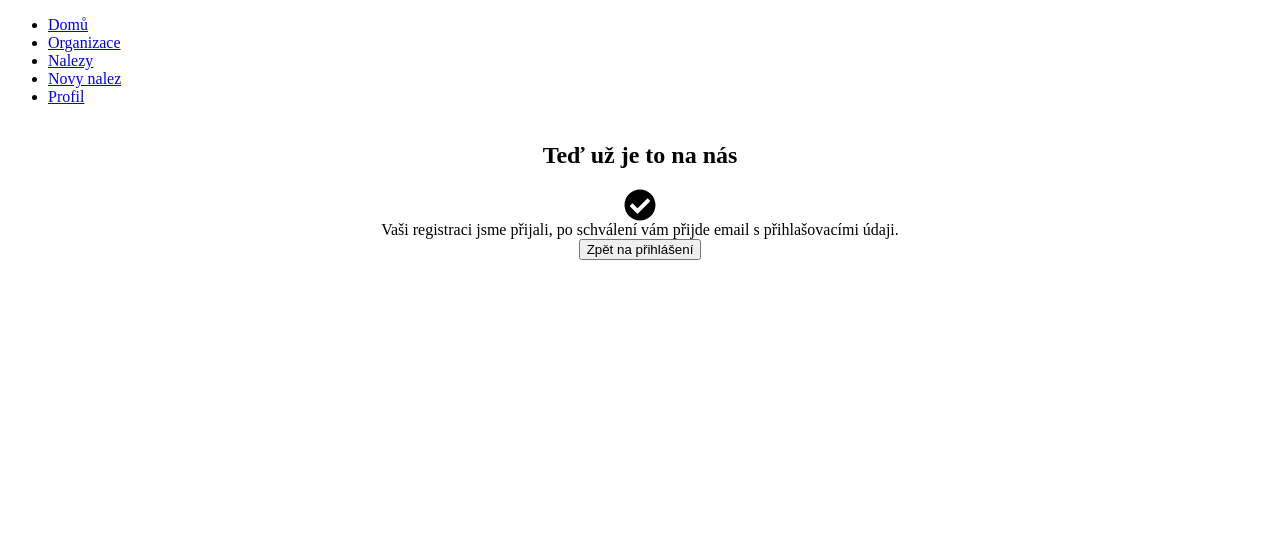
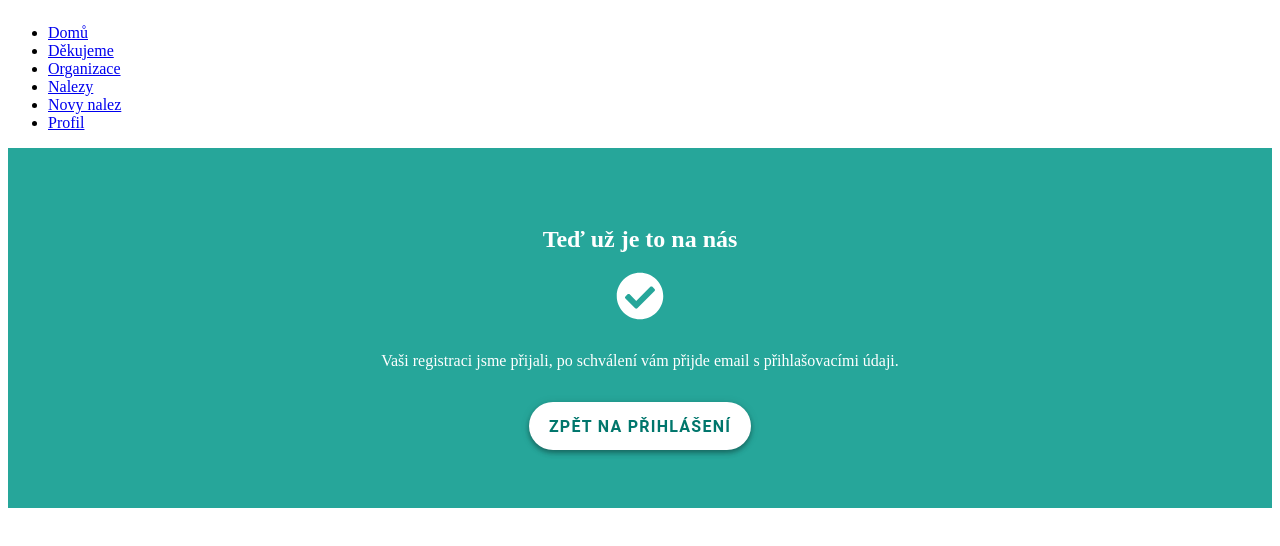
Before and after one commit to cesko-digital/jehlomat, a React app in the folder web-jehlomat/: page /registrace/dekujeme in a window 1280 px wide. Shown: the top 546 px of the page. Built offline with nearby package versions, Linux system fonts and the light colour scheme.

Commit message:
#12 secondary button, flex

```diff
--- a/web-jehlomat/src/Components/Navigation.tsx
+++ b/web-jehlomat/src/Components/Navigation.tsx
@@ -8,6 +8,9 @@ export default function Navigation() {
         <ul>
           <li>
             <Link to="/">Domů</Link>
+          </li>
+          <li>
+            <Link to="/registrace/dekujeme">Děkujeme</Link>
           </li>
           <li>
             <Link to="/organizace">Organizace</Link>
--- a/web-jehlomat/src/Registrace/Dekujeme.tsx
+++ b/web-jehlomat/src/Registrace/Dekujeme.tsx
@@ -6,22 +6,34 @@ import { FontAwesomeIcon } from '@fortawesome/react-fontawesome';
 import { faCheckCircle } from '@fortawesome/free-solid-svg-icons';
 import styled from 'styled-components';
 
+import { primary as bgColor, white as textColor } from '../Components/Utils/Colors'
+import SecondaryButton from '../Components/Buttons/SecondaryButton/SecondaryButton';
+
 const Container = styled.div`
   display: flex;
+  flex: 1;
   flex-direction: column;
   justify-content: center;
   align-items: center;
+  color: ${textColor};
+  background-color: ${bgColor};
+`
+const InfoText = styled.div`
+  margin-top: 2rem;
+  margin-bottom: 2rem;
+  display: flex;
+  text-align: center;
 `
 
 export default function Dekujeme() {
   return (
     <Container>
       <h2>Teď už je to na nás</h2>
-      <FontAwesomeIcon icon={faCheckCircle} size="2x" />
-      <div>Vaši registraci jsme přijali, po schválení vám přijde email
-        s přihlašovacími údaji.</div>
+      <FontAwesomeIcon icon={faCheckCircle} size="3x" />
+      <InfoText>Vaši registraci jsme přijali, po schválení vám přijde email
+        s přihlašovacími údaji.</InfoText>
       <Link to="/">
-        <button>Zpět na přihlášení</button>
+        <SecondaryButton text="Zpět na přihlášení" />
       </Link>
     </Container>
   );
--- a/web-jehlomat/src/index.html
+++ b/web-jehlomat/src/index.html
@@ -14,5 +14,12 @@
     <div id="root">
       <!-- This div is where our app will run -->
     </div>
+    <style>
+      #root {
+        display: flex;
+        flex-direction: column;
+        min-height: 500px;
+      }
+    </style>
   </body>
 </html>
```
